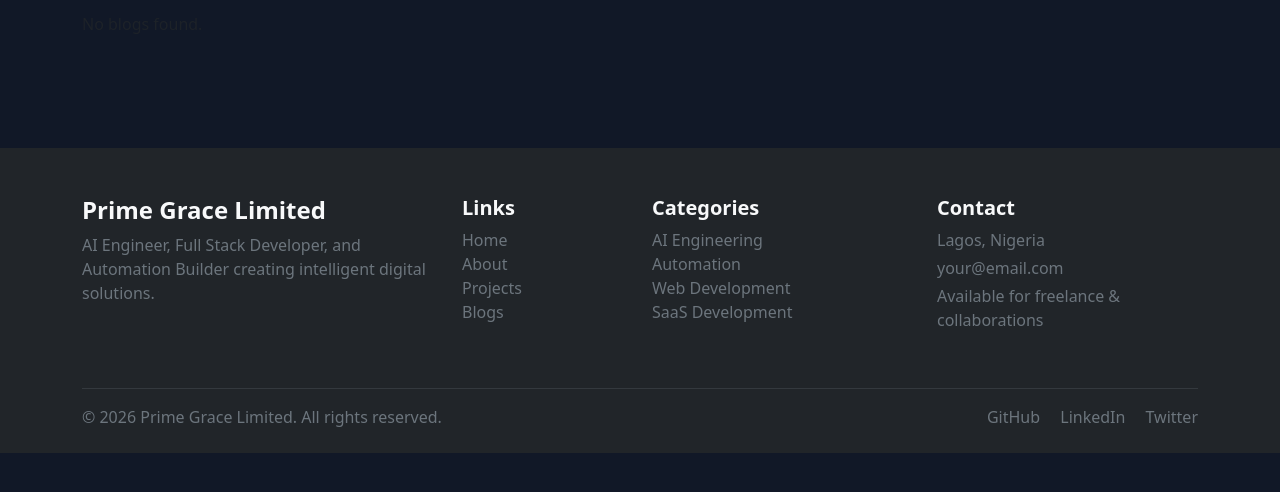
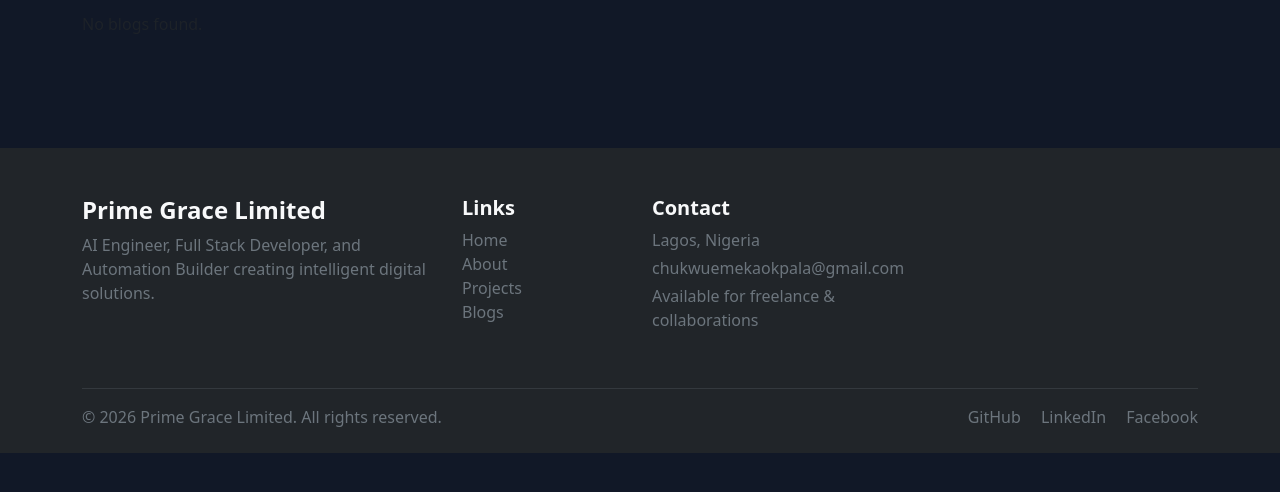
Before and after one commit to VIPCARINO/Django-website, a Django app: page /blogs/ in a window 1280 px wide. Shown: the part 219-711 px from the top of the page. Run offline with Django 5.2, Linux system fonts and the light colour scheme; data that the repository does not hold is empty; some libraries are stand-ins or nearby versions.

Commit message:
Update footer.html

```diff
--- a/templates/partials/footer.html
+++ b/templates/partials/footer.html
@@ -65,7 +65,7 @@
 
             </div>
 
-            <!-- Categories -->
+            <!-- Categories >
             <div class="col-md-3 mb-4">
 
                 <h5 class="fw-semibold">
@@ -92,7 +92,7 @@
 
                 </ul>
 
-            </div>
+        </div-->
 
             <!-- Contact -->
             <div class="col-md-3 mb-4">
@@ -106,7 +106,7 @@
                 </p>
 
                 <p class="text-secondary mb-1">
-                    your@email.com
+                    chukwuemekaokpala@gmail.com
                 </p>
 
                 <p class="text-secondary">
@@ -129,19 +129,19 @@
             <!-- Social Links -->
             <div>
 
-                <a href="#"
+                <a href="https://github.com/VIPCARINO/"
                    class="text-decoration-none text-secondary me-3">
                     GitHub
                 </a>
 
-                <a href="#"
+                <a href="https://www.linkedin.com/in/chukwuemeka-okpala-03a926337/"
                    class="text-decoration-none text-secondary me-3">
                     LinkedIn
                 </a>
 
-                <a href="#"
+                <a href="https://www.facebook.com/profile.php?id=61589341586445&_rdc=1&_rdr#"
                    class="text-decoration-none text-secondary">
-                    Twitter
+                    Facebook
                 </a>
 
             </div>
```
